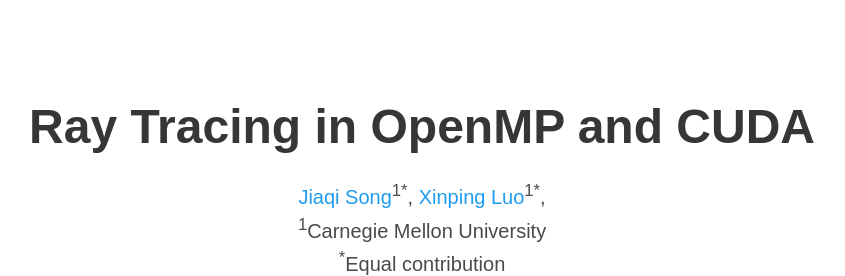
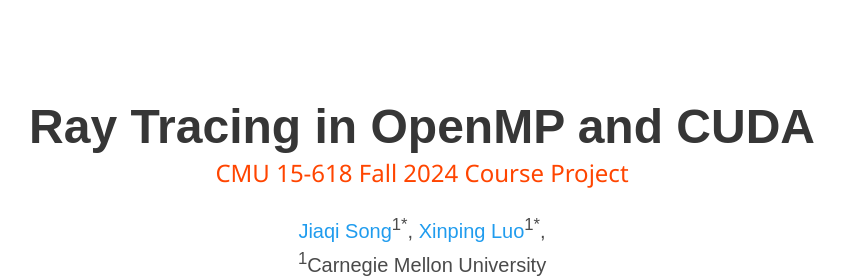
Before and after one commit to raytracingcuda/raytracingcuda.github.io, a plain HTML site: page index.html in a window 1280 px wide. Shown: the top 276 px of the page, without its empty margins (218-1063 px from the left). Drawn offline with nearby package versions, Linux system fonts and the light colour scheme; a web font is replaced by a local one.

Commit message:
add title

```diff
--- a/index.html
+++ b/index.html
@@ -50,7 +50,9 @@
           <h1 class="title is-1 publication-title">
             Ray Tracing in OpenMP and CUDA
           </h1>
-
+          <h2 class="subtitle is-4 publication-subtitle" style="color: orangered;">
+            CMU 15-618 Fall 2024 Course Project
+          </h2>
           <div class="is-size-5 publication-authors">
             <span class="author-block">
               <a href="https://www.linkedin.com/in/jiaqi-song-130772242/">Jiaqi Song</a><sup>1*</sup>,</span>
```
